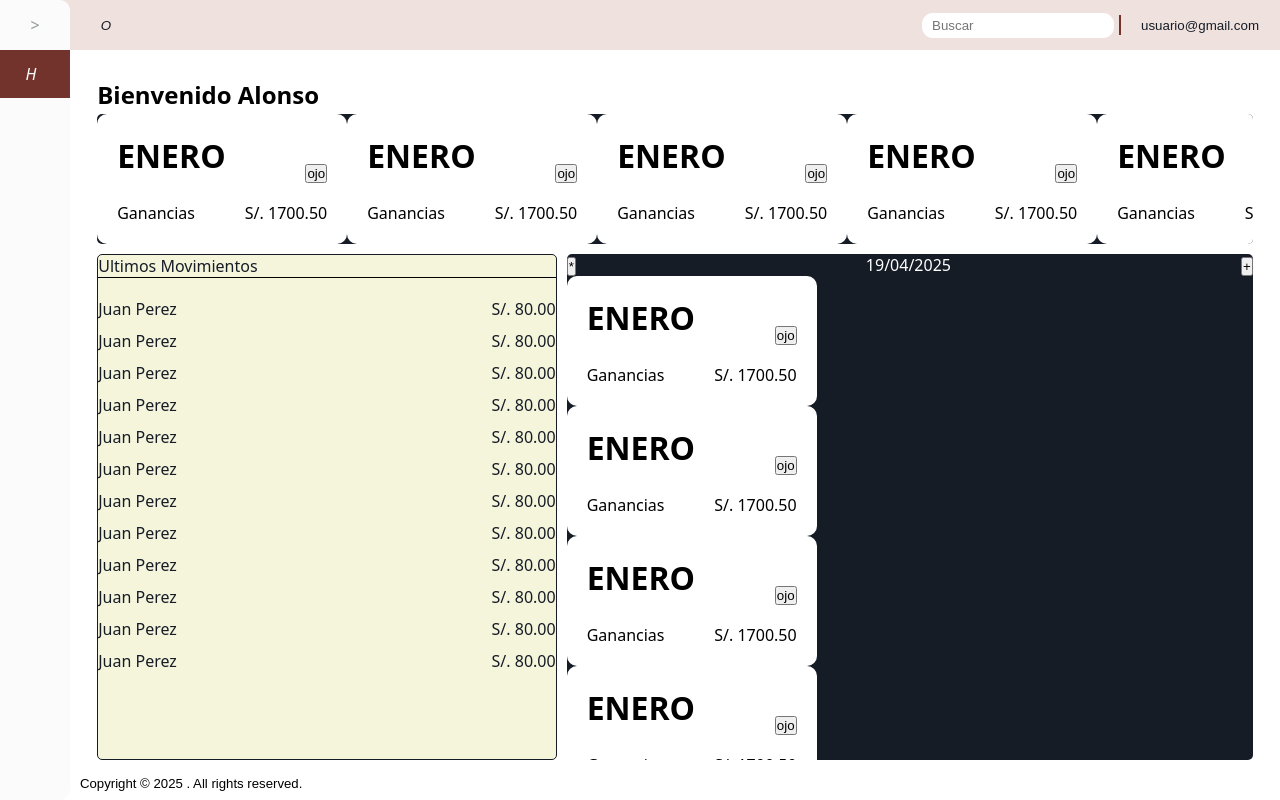
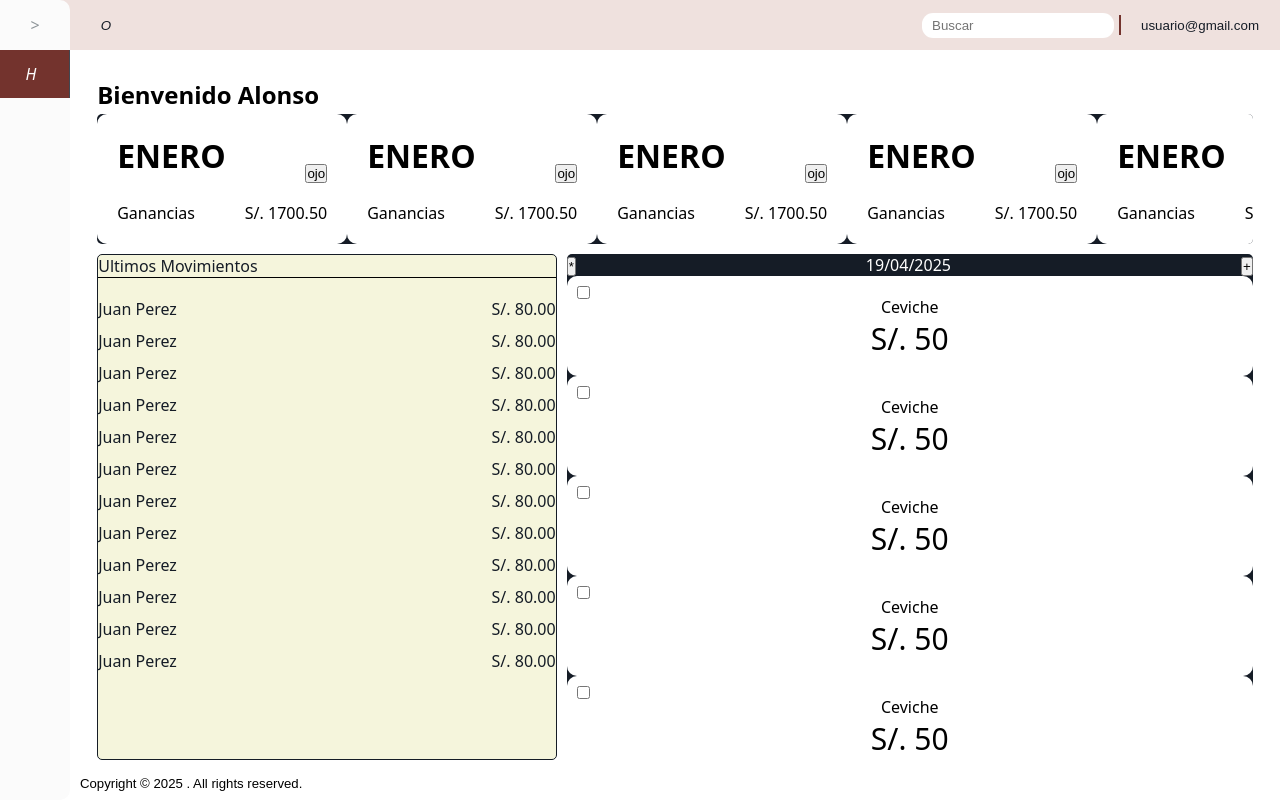
Before and after one commit to AlonsoCod3/Facturando, an Angular app: page / in a window 1280 px wide. Built offline with nearby package versions, Linux system fonts and the light colour scheme.

Commit message:
new content card

```diff
--- a/src/app/components/card/card.component.css
+++ b/src/app/components/card/card.component.css
@@ -1,4 +1,4 @@
-.main{
+.resumen{
     padding: 20px;
     background-color: white;
     color: black;
@@ -9,7 +9,7 @@
     display: flex;
     flex-direction: column;
     justify-content: space-between;
-}
+
     .title {
         width: 100%;
         font-size: 32px;
@@ -23,10 +23,38 @@
         display: flex;
         flex-direction: row;
         justify-content: space-between;
-}
-.content > div {
+        div {
             display: inline;
         }
-.content > div:last-child {
+        div:last-child {
             font-weight: 500;
         }
+    }
+}
+.daily {
+    padding: 20px;
+    background-color: white;
+    color: black;
+    border-radius: 10px;
+    position: relative;
+    height: 100px;
+    text-align: center;
+    .main {
+        flex: 1;
+    }
+    .title {
+        text-transform: capitalize;
+    }
+    input[type="checkbox"]{
+        position: absolute;
+        top: 10px;
+        left: 10px;
+    }
+    .content {
+        div {
+            display: inline;
+            font-weight: 500;
+            font-size: 30px;
+        }
+    }
+}
--- a/src/app/components/card/card.component.html
+++ b/src/app/components/card/card.component.html
@@ -1,5 +1,5 @@
 @if (typo == "resumen"){
-    <div class="main">
+    <div class="resumen">
         <section class="title"><b>ENERO</b></section>
         <button class="eye-show">
             ojo
@@ -15,19 +15,16 @@
     </div>
 }
 @else if (typo == "daily"){
-    <div class="main">
-        <section class="title"><b>ENERO</b></section>
-        <button class="eye-show">
-            ojo
-        </button>
-        <section class="content">
-            <div>
-                <span>Ganancias</span>
-            </div>
-            <div>
-                <span>S/. 1700.50</span>
-            </div>
-        </section>
+    <div class="daily">
+        <div class="main">
+            <section class="title">ceviche</section>
+            <input type="checkbox">
+            <section class="content">
+                <div>
+                    <span>S/. 50</span>
+                </div>
+            </section>
+        </div>
     </div>
 }
 @else {
```
Lines whose indentation alone changed are shown as unchanged.
